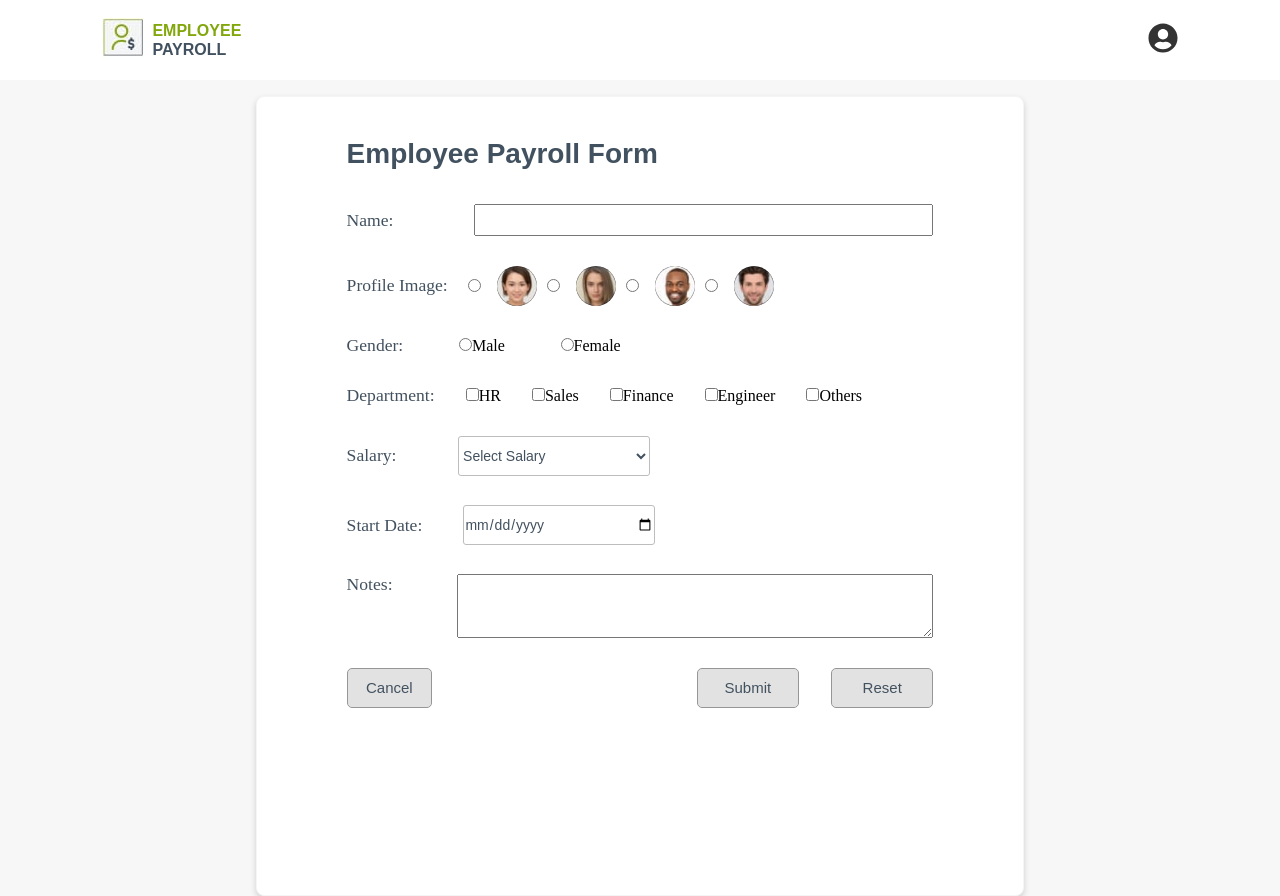
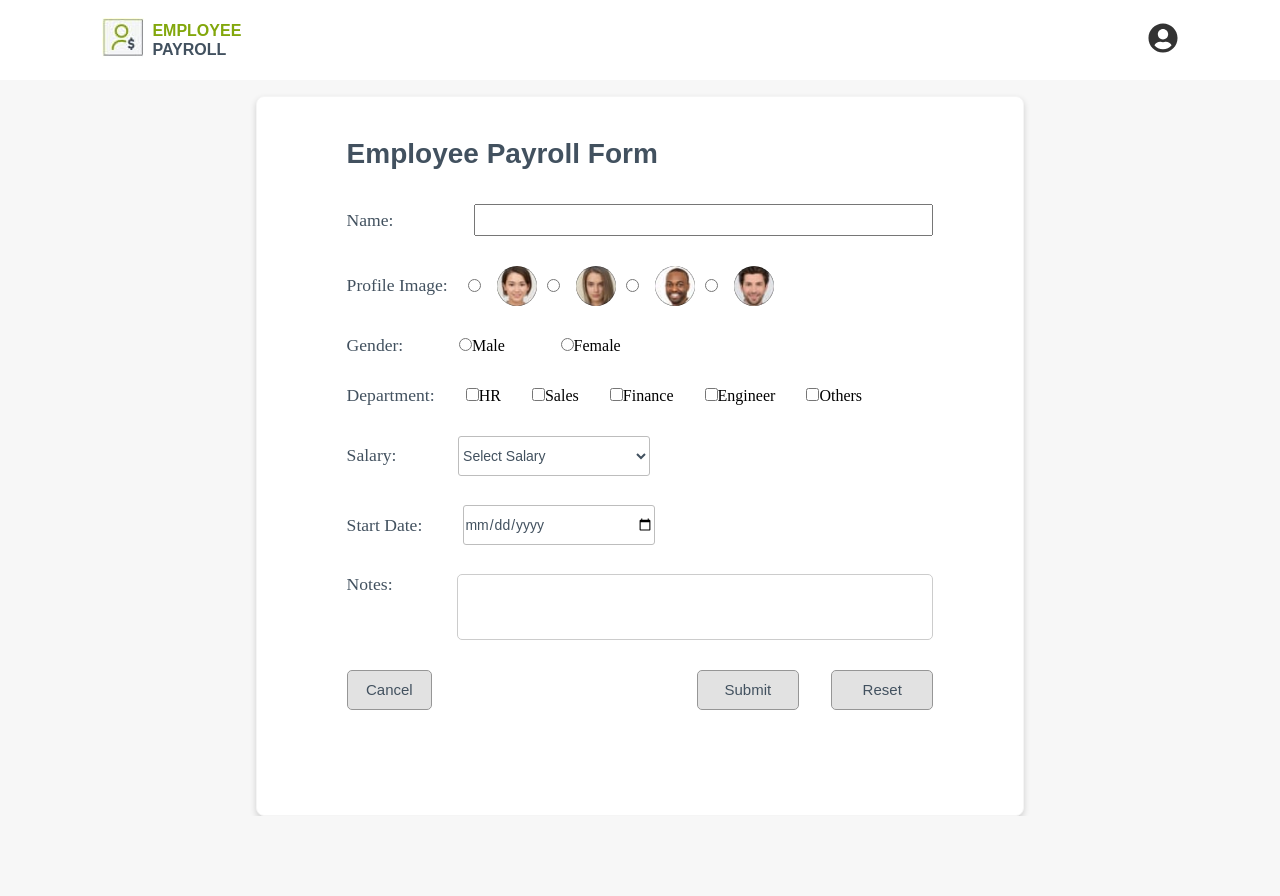
Before and after one commit to PreuSharma/EmployeePayroll-ClassBasedOnly, a React (Create React App) app in the folder employee-payroll-react/: page /homePage/registration in a window 1280 px wide. After the commit the page ends 816 px from the top, so only its background shows below. Built offline with nearby package versions, Linux system fonts and the light colour scheme.

Commit message:
[Preu]:Refactor:register notes height

```diff
--- a/employee-payroll-react/src/pages/Registration/Registration.jsx
+++ b/employee-payroll-react/src/pages/Registration/Registration.jsx
@@ -85,6 +85,11 @@ class Registration extends Component {
     } else {
       this.setState({ [name]: value });
     }
+
+
+    this.setState({ notes: e.target.value });
+    e.target.style.height = "auto";
+    e.target.style.height = e.target.scrollHeight + "px";
   };
 
   handleSubmit = async (e) => {
--- a/employee-payroll-react/src/pages/Registration/Registration.scss
+++ b/employee-payroll-react/src/pages/Registration/Registration.scss
@@ -5,7 +5,9 @@
 }
 .registration-form{
     width: 60%;
-    height: 100vh;
+    min-height: 90vh;
+    height: auto;
+
     background-color: #ffffff;
     padding: 3% 7%;
     box-shadow: 0px 3px 6px #00000029;
@@ -178,11 +180,24 @@
     margin-top: 5%;
 }
 
-.textarea{
+// .textarea{
+//     font-size: large;
+//     width: 40vw;
+//     height: 8vh;
+
+// }
+
+.textarea {
     font-size: large;
     width: 40vw;
-    height: 8vh;
-
+    min-height: 8vh;
+    resize: none;
+    overflow: hidden;
+    border: 1px solid #ccc;
+    padding: 8px;
+    border-radius: 5px;
+    line-height: 1.5;
+    transition: height 0.2s ease-in-out;
 }
 
 
```
